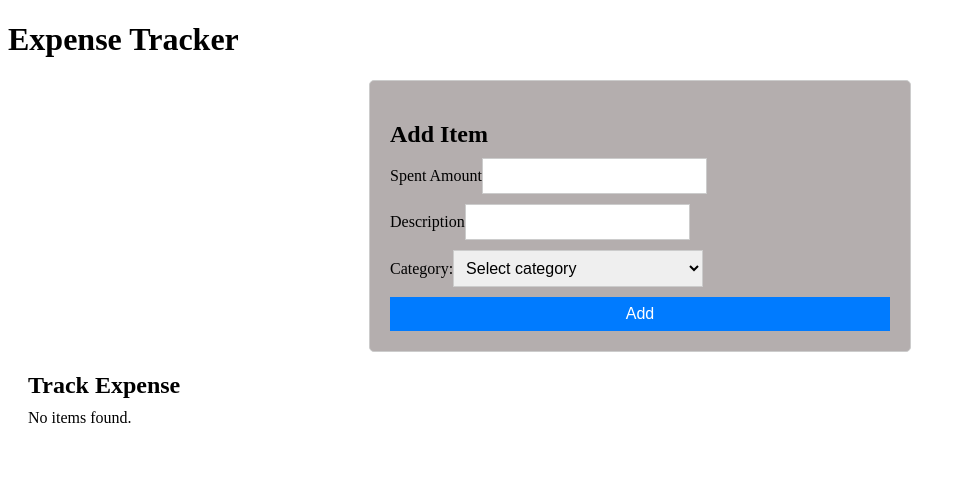
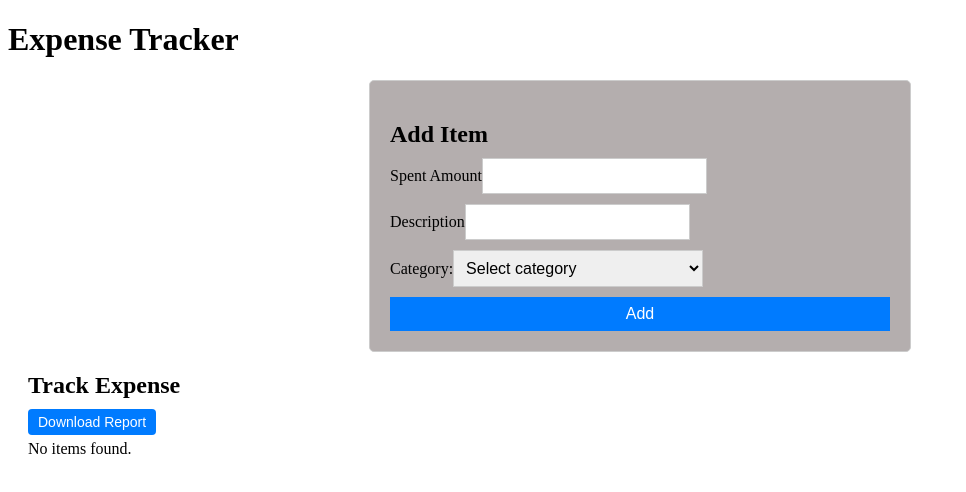
Before and after one commit to pheonix2121/Expense-Tracker, a React (Create React App) app: page /expenseTracker in a window 1280 px wide. Shown: the top 492 px of the page, without its empty margins (0-966 px from the left). Built offline with nearby package versions, Linux system fonts and the light colour scheme.

Commit message:
E.T Task-17

```diff
--- a/src/App.js
+++ b/src/App.js
@@ -1,3 +1,5 @@
+import React, { useEffect } from "react";
+import { BrowserRouter as Router, Route, Routes } from "react-router-dom";
 import Home from "./components/Home";
 import LoginPage from "./components/LoginPage";
 import Profile from "./components/ProfilePage";
@@ -8,43 +10,47 @@ import { fetchItems } from "./store/ItemApi";
 import { setItems } from "./store/ItemRedux";
 import { getProfileData } from "./store/AuthApi";
 import { updateProfileCompletion } from "./store/AuthRedux";
-import React, { useEffect } from "react";
-import { BrowserRouter as Router, Route, Routes } from "react-router-dom";
+import classes from "./App.module.css";
 const App = () => {
-  const authData = useSelector(state => state.auth);
-  const  dispatch = useDispatch()
-  console.log(authData)
+  const authData = useSelector((state) => state.auth);
+  const dispatch = useDispatch();
+
+  const isDark = useSelector((state) => state.auth.isDark);
+  const themeClass = isDark ? "dark-theme" : "light-theme";
 
   const fetchItemsAndDataFromServer = async () => {
     const modifiedEmail = authData.userEmail.replace(/[@.]/g, "-");
     const data = await fetchItems(modifiedEmail);
-    const userData = await getProfileData(authData.token)
-    console.log(userData)
-    if(userData.users[0]){
-      dispatch(updateProfileCompletion({
-        displayName: userData.users[0].displayName, photoUrl: userData.users[0].photoUrl
-      }))
+    const userData = await getProfileData(authData.token);
+
+    if (userData.users[0]) {
+      dispatch(
+        updateProfileCompletion({
+          displayName: userData.users[0].displayName,
+          photoUrl: userData.users[0].photoUrl,
+        })
+      );
     }
 
-    dispatch(setItems(data ? data : []))
+    dispatch(setItems(data ? data : []));
   };
 
-
   useEffect(() => {
-    if(authData.token.length != 0)
-    fetchItemsAndDataFromServer();
-  },[])
+    if (authData.token.length !== 0) fetchItemsAndDataFromServer();
+  }, [authData.token]);
 
   return (
+    <div className={classes.container + " " + classes[themeClass]}>
       <Router>
         <Routes>
-          <Route exact path="/" element={<LoginPage/>} />
-          <Route exact path="/home" element={<Home/>} />
-          <Route exact path="/profile" element={<Profile/>} />
-          <Route exact path="/verification" element={<Verification/>} />
-          <Route exact path="/expenseTracker" element={<ExpenseTracker/>} />
+          <Route exact path="/" element={<LoginPage />} />
+          <Route exact path="/home" element={<Home />} />
+          <Route exact path="/profile" element={<Profile />} />
+          <Route exact path="/verification" element={<Verification />} />
+          <Route exact path="/expenseTracker" element={<ExpenseTracker />} />
         </Routes>
       </Router>
+    </div>
   );
 };
 
--- /dev/null
+++ b/src/App.module.css
@@ -0,0 +1,13 @@
+
+.light-theme {
+
+    background-color: #ffffff;
+    color: #000000;
+}
+
+
+.dark-theme{
+
+    background-color: #222222;
+    color: #ffffff;
+  }
--- /dev/null
+++ b/src/components/CsvFileDown.jsx
@@ -0,0 +1,42 @@
+import React from "react";
+import styles from "./CsvFileDown.module.css";
+import { useSelector } from "react-redux";
+
+const CsvFileDown= () => {
+  const items = useSelector((state) => state.item.items);
+
+
+  const convertToCSV = () => {
+    let CSVReport = "Amount,Category,Description\n";
+    items.forEach((element) => {
+      let row =
+        element.amount +
+        "," +
+        element.category +
+        "," +
+        element.description +
+        "\n";
+      CSVReport += row;
+    });
+    return new Blob([CSVReport], { type: "text/csv" });
+
+  };
+
+  const csvDownloadHandler = () => {
+    const csvData = convertToCSV();
+    const csvURL = URL.createObjectURL(csvData);
+
+    const tempLink = document.createElement("a");
+    tempLink.href = csvURL;
+    tempLink.setAttribute("download", "expenses.csv");
+    tempLink.click();
+  };
+
+  return (
+    <button onClick={csvDownloadHandler} className={styles.report}>
+      Download Report
+    </button>
+  );
+};
+
+export default CsvFileDown;
--- /dev/null
+++ b/src/components/CsvFileDown.module.css
@@ -0,0 +1,7 @@
+.report {
+    padding: 8px 20px;
+    background-color: rgb(255, 208, 0);
+    border: none;
+    border-radius: 4px;
+    cursor: pointer;
+  }
--- a/src/components/TrackExpense.jsx
+++ b/src/components/TrackExpense.jsx
@@ -1,8 +1,10 @@
 import React, { useEffect } from "react";
 import { useDispatch, useSelector } from "react-redux";
-import { setEditItem, removeItem, premiumHandler } from "../store/ItemRedux";
+import { setEditItem, removeItem, premiumHandler} from "../store/ItemRedux";
 import { removeItemHandler } from "../store/ItemApi";
 import classes from "./TrackExpense.module.css";
+import { darkModeHandler } from "../store/AuthRedux";
+import CsvFileDown from "./CsvFileDown";
 
 const TrackExpense = () => {
   const items = useSelector((state) => state.item.items);
@@ -16,6 +18,10 @@ const TrackExpense = () => {
   const handleEdit = (item) => {
     dispatch(setEditItem(item));
   };
+
+  const switchTheme=()=>{
+    dispatch(darkModeHandler())
+  }
 
   useEffect(()=>{
     if(totalAmount >= 10000){
@@ -44,7 +50,9 @@ const TrackExpense = () => {
   return (
     <div className={classes.expense}>
       <h2>Track Expense</h2>
-      {isPremium && <button>Buy Premium</button>}
+      <CsvFileDown/>
+      {isPremium && <button onClick={switchTheme}>Buy Premium</button>}
+
       {items.length === 0 ? (
         <p>No items found.</p>
       ) : (
--- a/src/store/AuthRedux.jsx
+++ b/src/store/AuthRedux.jsx
@@ -8,8 +8,8 @@ const initialState = {
     userName: localState && localState.userName,
     isLoggedIn: localState && localState.token?  true : false,
     isProfileCompleted: false,
-    profileInformation : {displayName: '', photoUrl: ''}
-
+    profileInformation : {displayName: '', photoUrl: ''},
+    isDark: false
   }
 const authSlice = createSlice({
   name: "auth",
@@ -37,15 +37,19 @@ const authSlice = createSlice({
       state.isProfileCompleted = false;
       state.isLoggedIn = false;
       state.profileInformation ={displayName: '', photoUrl: ''}
+      state.isDark= false;
       localStorage.removeItem("userdata");
     },
     updateProfileCompletion(state, action) {
       const {displayName, photoUrl} = action.payload;
       if(displayName && photoUrl){
 
+
         state.profileInformation= { displayName: displayName, photoUrl: photoUrl}
         state.isProfileCompleted= true;
       }
+
+
 
     },
     setUserProfileData(state, action) {
@@ -53,10 +57,15 @@ const authSlice = createSlice({
       state.userProfileData = { displayName, photoUrl };
       state.isProfileCompleted = true;
     },
+
+    darkModeHandler(state, action){
+      state.isDark = !state.isDark;
+    }
   },
 });
 
-export const { login, logout, updateProfileCompletion, setUserProfileData } =
+
+export const { login, logout, updateProfileCompletion, setUserProfileData, darkModeHandler } =
   authSlice.actions;
 
-export default authSlice.reducer;
+  export default authSlice.reducer;
--- a/src/store/ItemApi.jsx
+++ b/src/store/ItemApi.jsx
@@ -1,4 +1,3 @@
-import { createAsyncThunk } from "@reduxjs/toolkit";
 import axios from "axios";
 
 
--- a/src/store/ItemRedux.jsx
+++ b/src/store/ItemRedux.jsx
@@ -5,7 +5,7 @@ const itemSlice = createSlice({
   initialState: {
     items: [],
     editItem: {},
-    isPremium: false
+    isPremium: false,
   },
   reducers: {
     setItems(state, action) {
@@ -32,7 +32,6 @@ const itemSlice = createSlice({
     }
   },
 });
-
-export const { setItems, setEditItem, addItem, removeItem, updateItem , premiumHandler } =
+export const { setItems, setEditItem, addItem, removeItem, updateItem , premiumHandler} =
   itemSlice.actions;
 export default itemSlice.reducer;
```
Also changed, not shown: src/App.css (deleted, +0 -38 lines).
